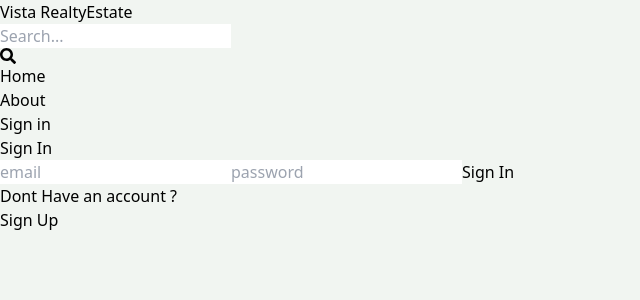
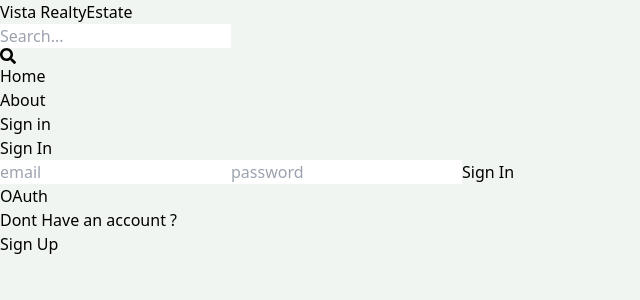
Before and after one commit to Bhav20002/mern-estate, a React (Vite) app in the folder client/: page /sign-in in a window 1280 px wide. Shown: the top 300 px of the page, without its empty margins (0-640 px from the left). Built offline with nearby package versions, Linux system fonts and the light colour scheme.

Commit message:
New Changes

```diff
--- /dev/null
+++ b/client/src/components/OAuth.jsx
@@ -0,0 +1,7 @@
+import React from 'react'
+
+export default function OAuth() {
+  return (
+    <div>OAuth</div>
+  )
+}
--- a/client/src/pages/SignIn.jsx
+++ b/client/src/pages/SignIn.jsx
@@ -2,6 +2,7 @@ import { useState } from 'react';
 import { Link, useNavigate } from 'react-router-dom';
 import { useDispatch, useSelector } from 'react-redux';
 import { signInStart, signInSuccess, signInFailure } from '../redux/user/userSlice';
+import OAuth from '../components/OAuth';
 
 export default function SignIn() {
   const [formData, setFormData] = useState({});
@@ -50,6 +51,7 @@ export default function SignIn() {
         <input type="password" placeholder='password' className='border p-3 rounded-lg' id='password' onChange={handleChange} />
         <button disabled={loading} className='bg-slate-700 text-white p-3 rounded-lg uppercase hover:opacity-95 disabled:opacity-80'>{loading ? 'Loading ...' : 'Sign In'}
         </button>
+        <OAuth />
       </form>
       <div className='flex gap-2 mt-5'>
         <p>Dont Have an account ?</p>
--- a/client/src/pages/SignUp.jsx
+++ b/client/src/pages/SignUp.jsx
@@ -51,6 +51,7 @@ export default function SignUp() {
         <input type="password" placeholder='password' className='border p-3 rounded-lg' id='password' onChange={handleChange} />
         <button disabled={loading} className='bg-slate-700 text-white p-3 rounded-lg uppercase hover:opacity-95 disabled:opacity-80'>{loading ? 'Loading ...' : 'Sign Up'}
         </button>
+        <OAut/>
       </form>
       <div className='flex gap-2 mt-5'>
         <p>Have an account ?</p>
```
